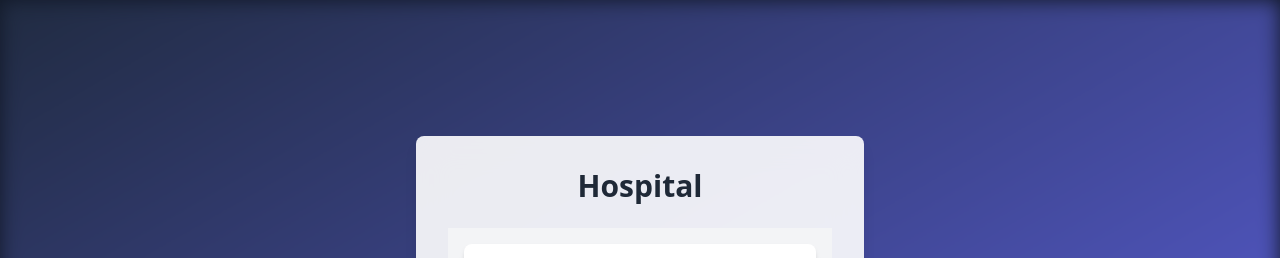
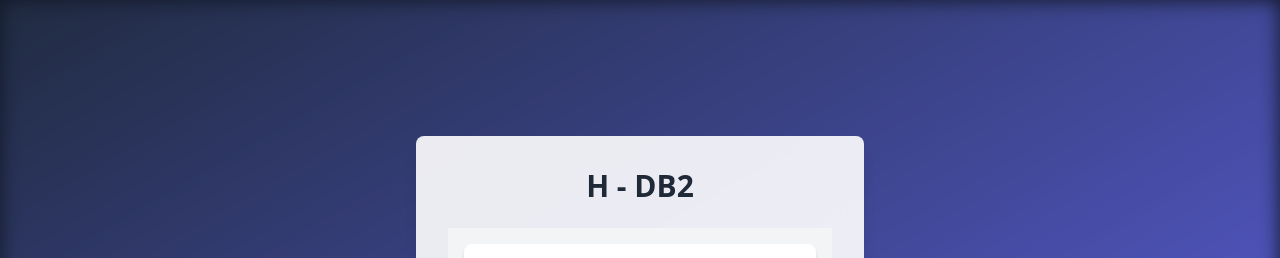
Before and after one commit to martinfdev/Bases2, a React (Vite) app in the folder hospital/: page / in a window 1280 px wide. Shown: the top 258 px of the page. Built offline with nearby package versions, Linux system fonts and the light colour scheme.

Commit message:
[UPDATE] Title login

```diff
--- a/hospital/src/pages/LoginPage.jsx
+++ b/hospital/src/pages/LoginPage.jsx
@@ -6,7 +6,7 @@
             <div className="absolute inset-0 animate-gradient-bg"></div>
             <div className="relative z-10 w-full max-w-md bg-white bg-opacity-90 backdrop-filter backdrop-blur-lg rounded-lg shadow-lg p-6 sm:p-8">
                 <h2 className="text-2xl sm:text-3xl font-semibold text-center text-gray-800 mb-4 sm:mb-6">
-                    Hospital
+                    H - DB2
                 </h2>
                 <LoginForm />
             </div>
```
